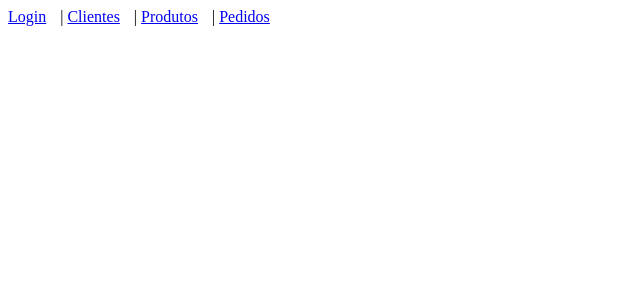
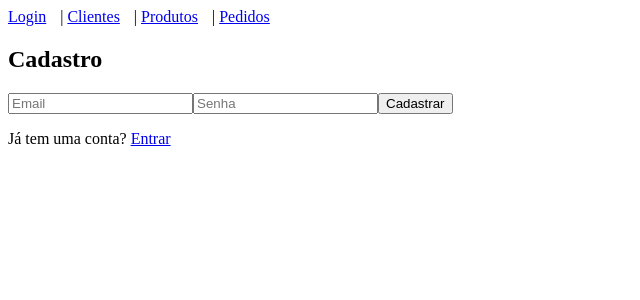
Before and after one commit to Sidraque/Pizzaria-CRUD, a Vue app: page /cadastro in a window 1280 px wide. Shown: the top 300 px of the page, without its empty margins (0-640 px from the left). Built offline with nearby package versions, Linux system fonts and the light colour scheme; no server answers.

Commit message:
Adicionar autenticação com Firebase e inclusão do component Cadastro

```diff
--- a/package.json
+++ b/package.json
@@ -10,7 +10,7 @@
   "dependencies": {
     "axios": "^1.7.2",
     "core-js": "^3.8.3",
-    "firebase": "^10.12.1",
+    "firebase": "^10.12.2",
     "vue": "^3.2.13",
     "vue-router": "^4.3.2"
   },
--- /dev/null
+++ b/src/components/Cadastro.vue
@@ -0,0 +1,33 @@
+<template>
+    <div>
+      <h2>Cadastro</h2>
+      <input v-model="email" placeholder="Email">
+      <input v-model="password" placeholder="Senha" type="password">
+      <button @click="register">Cadastrar</button>
+      <p>Já tem uma conta? <router-link to="/login">Entrar</router-link></p>
+    </div>
+  </template>
+
+  <script>
+  import { createUserWithEmailAndPassword } from 'firebase/auth';
+  import { auth } from '../main';
+
+  export default {
+    data() {
+      return {
+        email: '',
+        password: ''
+      };
+    },
+    methods: {
+      async register() {
+        try {
+          await createUserWithEmailAndPassword(auth, this.email, this.password);
+          this.$router.push('/login');
+        } catch (error) {
+          alert('Falha no cadastro: ' + error.message);
+        }
+      }
+    }
+  }
+  </script>
--- a/src/components/Login.vue
+++ b/src/components/Login.vue
@@ -1,26 +1,31 @@
 <template>
   <div>
     <h2>Login</h2>
-    <input v-model="username" placeholder="Usuário">
+    <input v-model="email" placeholder="Email">
     <input v-model="password" placeholder="Senha" type="password">
     <button @click="login">Entrar</button>
+    <p>Não tem uma conta? <router-link to="/register">Registre-se</router-link></p>
   </div>
 </template>
 
 <script>
+import { signInWithEmailAndPassword } from 'firebase/auth';
+import { auth } from '../main';
+
 export default {
   data() {
     return {
-      username: '',
+      email: '',
       password: ''
-    }
+    };
   },
   methods: {
-    login() {
-      if (this.username === 'admin' && this.password === '1234') {
+    async login() {
+      try {
+        await signInWithEmailAndPassword(auth, this.email, this.password);
         this.$router.push('/clientes');
-      } else {
-        alert('Usuário ou senha incorretos');
+      } catch (error) {
+        alert('Falha no login: ' + error.message);
       }
     }
   }
--- a/src/main.js
+++ b/src/main.js
@@ -1,8 +1,9 @@
-import { initializeApp } from 'firebase/app';
-import { getFirestore } from 'firebase/firestore';
 import { createApp } from 'vue';
 import App from './App.vue';
 import router from './router';
+import { initializeApp } from 'firebase/app';
+import { getFirestore } from 'firebase/firestore';
+import { getAuth, onAuthStateChanged } from 'firebase/auth';
 
 const firebaseConfig = {
   apiKey: process.env.VUE_APP_FIREBASE_API_KEY,
@@ -16,11 +17,21 @@ const firebaseConfig = {
 
 const firebaseApp = initializeApp(firebaseConfig);
 const db = getFirestore(firebaseApp);
+const auth = getAuth(firebaseApp);
 
 const app = createApp(App);
 app.config.globalProperties.$db = db;
+app.config.globalProperties.$auth = auth;
 
 app.use(router);
 app.mount('#app');
 
-export { db };
+onAuthStateChanged(auth, (user) => {
+  if (user) {
+    console.log('Usuário está conectado:', user);
+  } else {
+    console.log('Nenhum usuário está conectado');
+  }
+});
+
+export { db, auth };
--- a/src/router/index.js
+++ b/src/router/index.js
@@ -1,16 +1,36 @@
 import { createRouter, createWebHistory } from 'vue-router';
+import Login from '../components/Login.vue';
+import Cadastro from '../components/Cadastro.vue';
+import Clientes from '../components/Clientes.vue';
 import BuscaCEP from '../components/BuscaCEP.vue';
-import Clientes from '../components/Clientes.vue';
-import Login from '../components/Login.vue';
+import Produtos from '../components/Produtos.vue';
 import Pedidos from '../components/Pedidos.vue';
-import Produtos from '../components/Produtos.vue';
+import { auth } from '../main';
 
 const routes = [
-  { path: '/', component: Login },
-  { path: '/clientes', component: Clientes },
-  { path: '/busca-cep', component: BuscaCEP },
-  { path: '/produtos', component: Produtos },
-  { path: '/pedidos', component: Pedidos }
+  { path: '/', redirect: '/login' },
+  { path: '/login', component: Login },
+  { path: '/cadastro', component: Cadastro },
+  {
+    path: '/clientes',
+    component: Clientes,
+    meta: { requiresAuth: true }
+  },
+  {
+    path: '/busca-cep',
+    component: BuscaCEP,
+    meta: { requiresAuth: true }
+  },
+  {
+    path: '/produtos',
+    component: Produtos,
+    meta: { requiresAuth: true }
+  },
+  {
+    path: '/pedidos',
+    component: Pedidos,
+    meta: { requiresAuth: true }
+  }
 ];
 
 const router = createRouter({
@@ -18,4 +38,16 @@ const router = createRouter({
   routes
 });
 
+router.beforeEach((to, from, next) => {
+  if (to.matched.some(record => record.meta.requiresAuth)) {
+    if (!auth.currentUser) {
+      next({ path: '/login' });
+    } else {
+      next();
+    }
+  } else {
+    next();
+  }
+});
+
 export default router;
```
Also changed, not shown: 1 other file (tests, documents, lock files or other folders).
